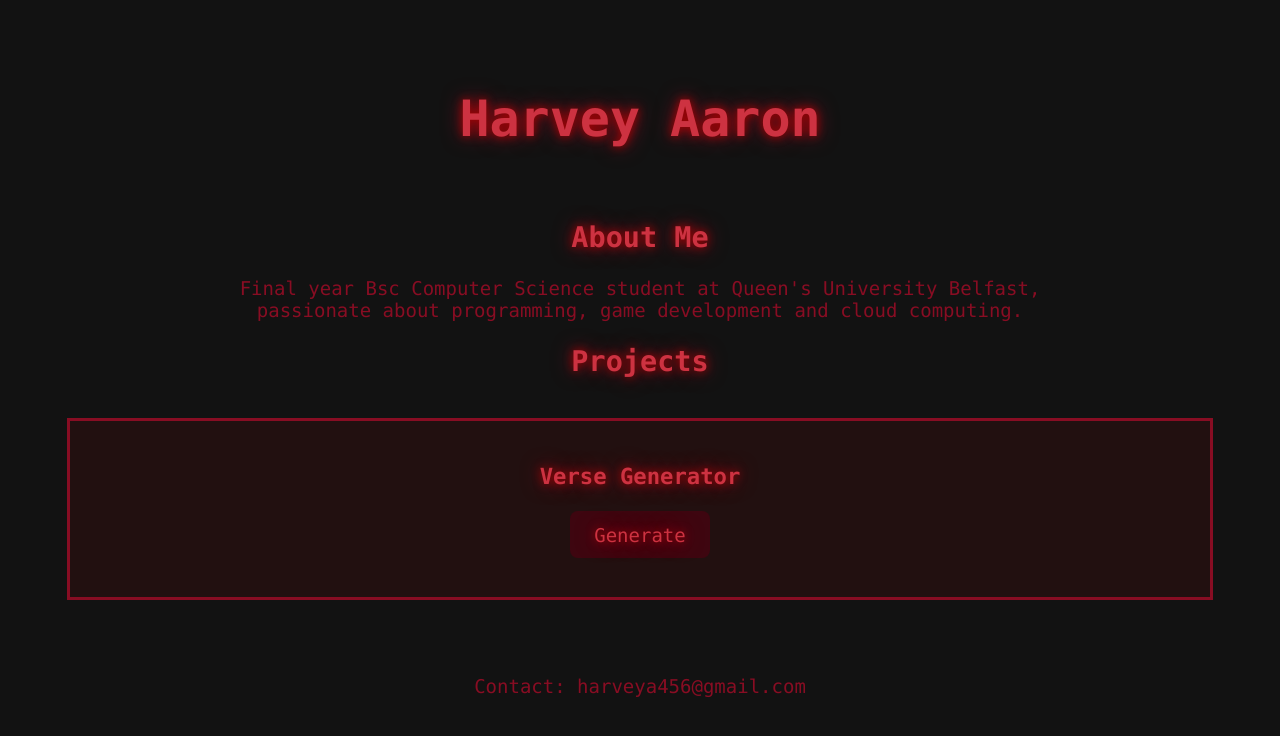
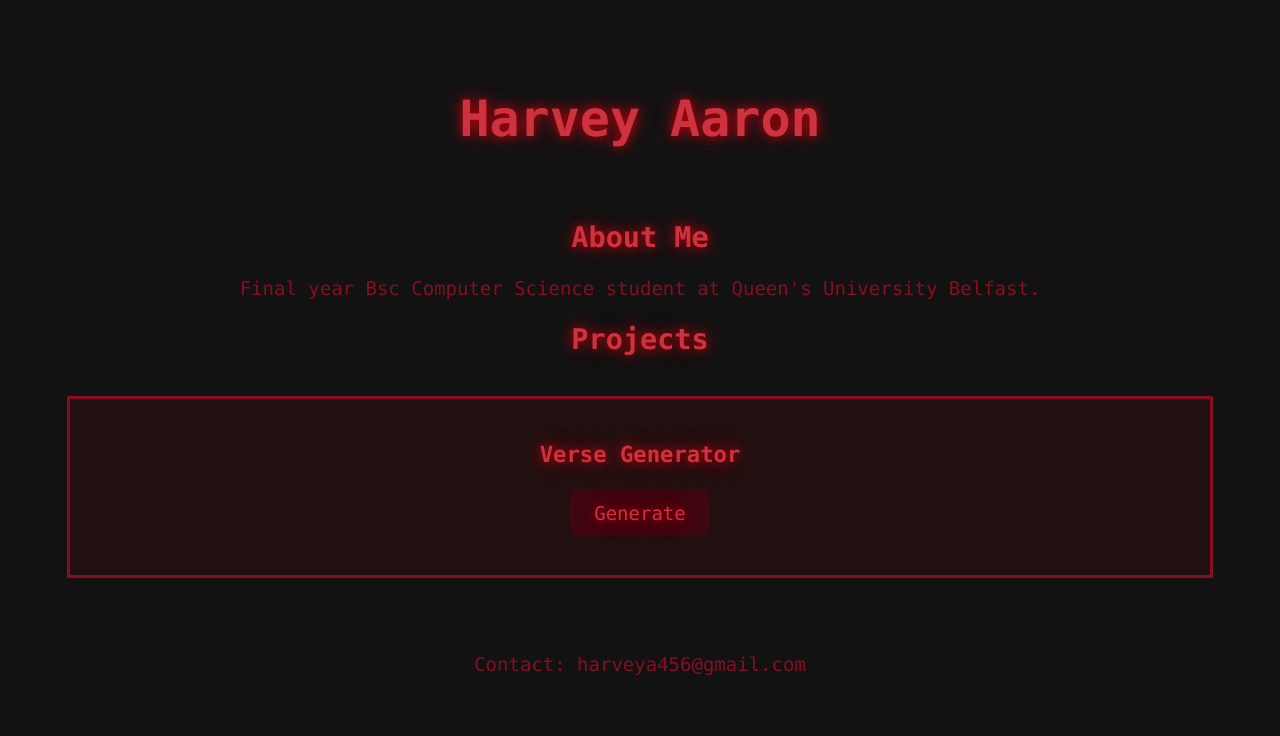
Before and after one commit to harvv1/Website-harvv1.xyz, a React (Vite) app: page / in a window 1280 px wide. Shown: the top 736 px of the page. Built offline with nearby package versions, Linux system fonts and the light colour scheme.

Commit message:
update about me

```diff
--- a/src/App.tsx
+++ b/src/App.tsx
@@ -19,9 +19,7 @@ function App() {
           <h2 className="glow">About Me</h2>
           <p>
             Final year Bsc Computer Science student at Queen's University
-            Belfast,
-            <br /> passionate about programming, game development and cloud
-            computing.
+            Belfast.
           </p>
         </section>
         <section id="projects">
```
